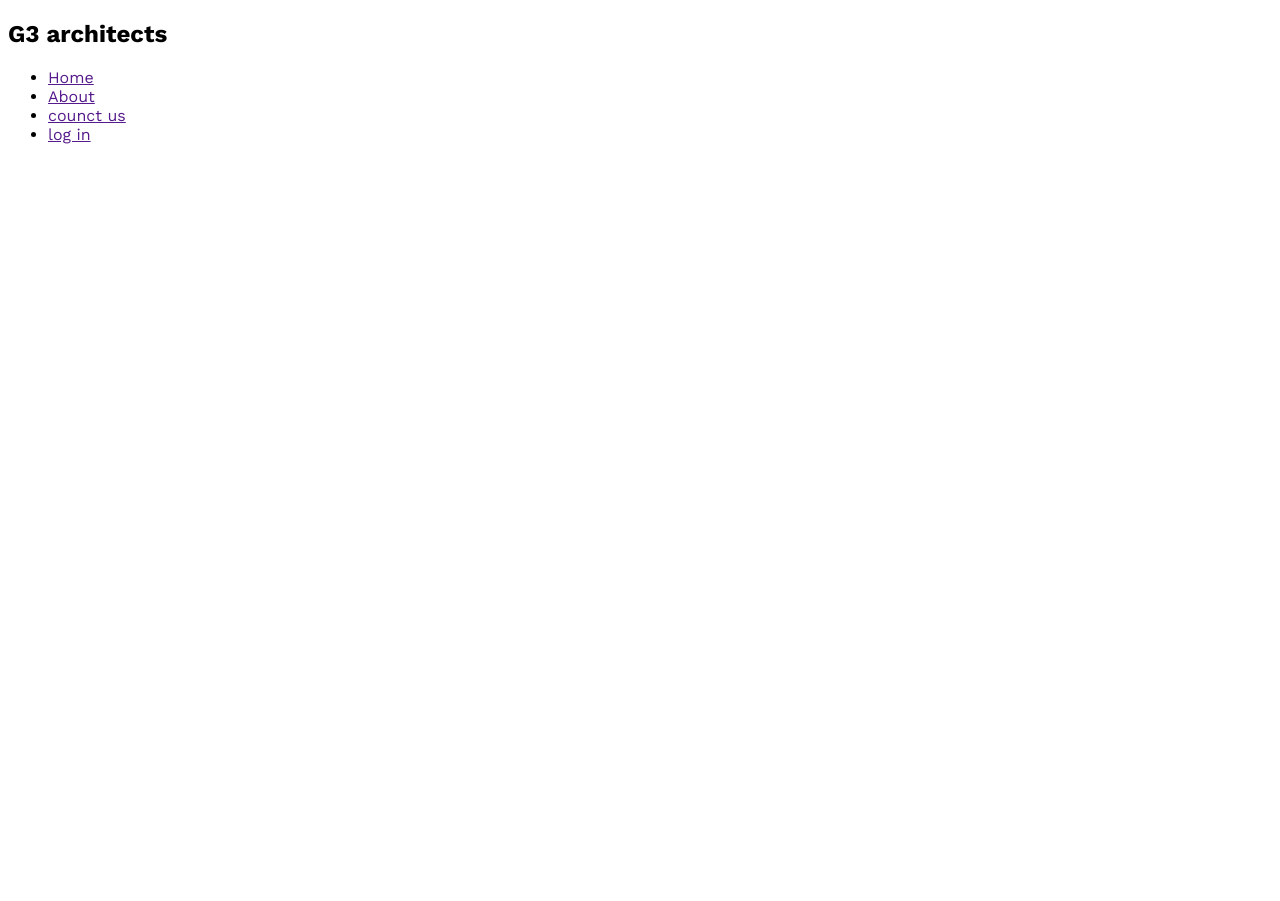
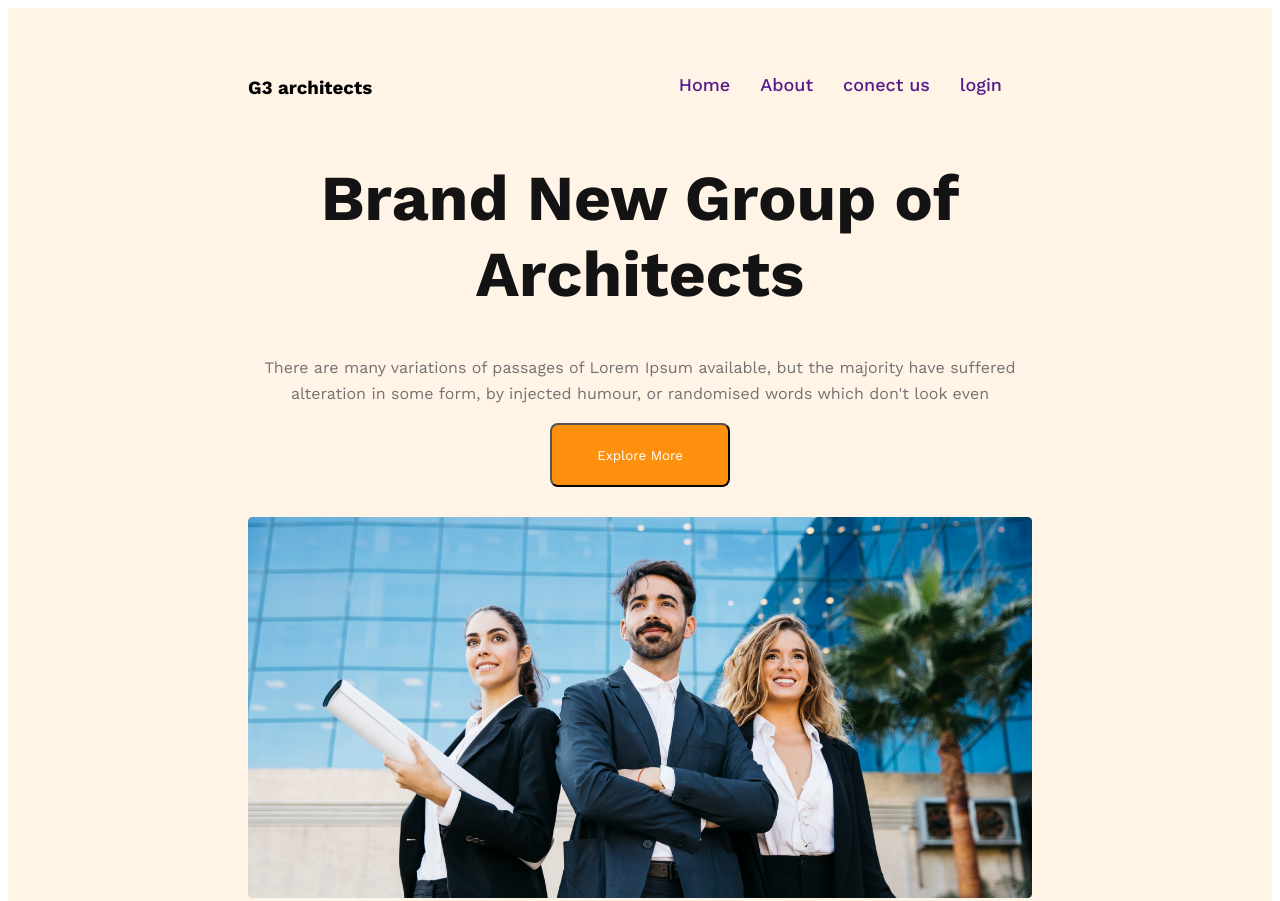
Before and after one commit to sourav489/g3-architects_website, a plain HTML site: page index.html in a window 1280 px wide. Shown: the top 901 px of the page. Before the commit the page ends 800 px from the top, so only its background shows below. Drawn offline with nearby package versions, Linux system fonts and the light colour scheme.

Commit message:
finished the header section

```diff
--- a/index.html
+++ b/index.html
@@ -1,32 +1,44 @@
 <!DOCTYPE html>
 <html lang="en">
+
 <head>
     <meta charset="UTF-8">
     <meta name="viewport" content="width=device-width, initial-scale=1.0">
     <title>G3 architects</title>
     <link rel="stylesheet" href="style.css">
 </head>
+
 <body>
     <header>
         <nav>
-            <h2>G3 architects</h2>
+            <h3>G3 architects</h3>
             <ul>
                 <!-- li*4>a -->
                 <li><a href="">Home</a></li>
                 <li><a href="">About</a></li>
-                <li><a href="">counct us</a></li>
-                <li><a href=""> log in</a></li>
+                <li><a href="">conect us</a></li>
+                <li><a href=""> login</a></li>
             </ul>
+        </nav>
+        <div class="banner">
+            <div class="banner-content">
+                <h1 class="banner-text">Brand New
+                    Group of Architects
+                    </h1>
+                    <p class="banner-describtion">There are many variations of passages of Lorem Ipsum available, but the majority have suffered alteration in some form, by injected humour, or randomised words which don't look even</p>
+                    <button class="btn-1">Explore More</button>
+            </div>
 
-        </nav>
 
+                <img src="images/banner.png" alt="banner pic">
+           </div>
     </header>
     <main>
-
-    </main>
+</main>
     <footer>
 
     </footer>
 
 </body>
+
 </html>
--- a/style.css
+++ b/style.css
@@ -1,7 +1,92 @@
+@import url('https://fonts.googleapis.com/css2?family=Kaushan+Script&family=PT+Serif:ital@1&family=Work+Sans:ital,wght@0,400;0,500;0,700;1,500;1,600&display=swap');
 
-  @import url('https://fonts.googleapis.com/css2?family=Kaushan+Script&family=PT+Serif:ital@1&family=Work+Sans:ital,wght@0,400;0,500;0,700;1,500;1,600&display=swap');
-*{
-    font-family: 'Kaushan Script', cursive;
-font-family: 'PT Serif', serif;
-font-family: 'Work Sans', sans-serif;
+* {
+  font-family: 'Kaushan Script', cursive;
+  font-family: 'PT Serif', serif;
+  font-family: 'Work Sans', sans-serif;
 }
+.btn-1{
+  width: 180px;
+  height: 64px;
+  border-radius: 8px;
+  color:#fff;
+  background: #FF900E;
+  padding:20px 25;
+
+  }
+
+header {
+  background-color: rgba(255, 144, 14, 0.10);
+  ;
+  padding: 50px 240px;
+}
+
+nav {
+  display: flex;
+  text-decoration: none;
+  justify-content: space-between;
+
+}
+
+nav>ul {
+  display: flex;
+  text-decoration: none;
+
+}
+
+nav li {
+  list-style: none;
+  margin-right: 30px;
+}
+
+nav li a {
+  text-decoration: none;
+  font-size: 18px;
+  font-style: normal;
+  font-weight: 500;
+}
+.banner-content{
+   max-width: 800px;
+ text-align: center;
+ margin: 0 auto;
+}
+.banner-text{
+color: var(--dark-01, #131313);
+
+font-size: 64px;
+font-style: normal;
+font-weight: 700;
+
+}
+.banner-describtion{
+color: var(--dark-03, #727272);
+text-align: center;
+font-size: 16px;
+font-weight: 400;
+line-height: 26px; /* 162.5% */
+}
+.banner img{
+  margin-top: 30px;
+  width:100%;
+}
+
+
+/* responsive media queries */
+@media screen and (max-width:576px){
+  header{
+    padding: 20px;
+  }
+  nav{
+    flex-direction: column;
+  }
+}
+/* tablet and medium devices */
+@media screen and (min-width: 576px) and (max-width: 960px){
+  header{
+    padding: 50px;
+  }
+
+  nav{
+    flex-direction: column;
+  }
+}
```
